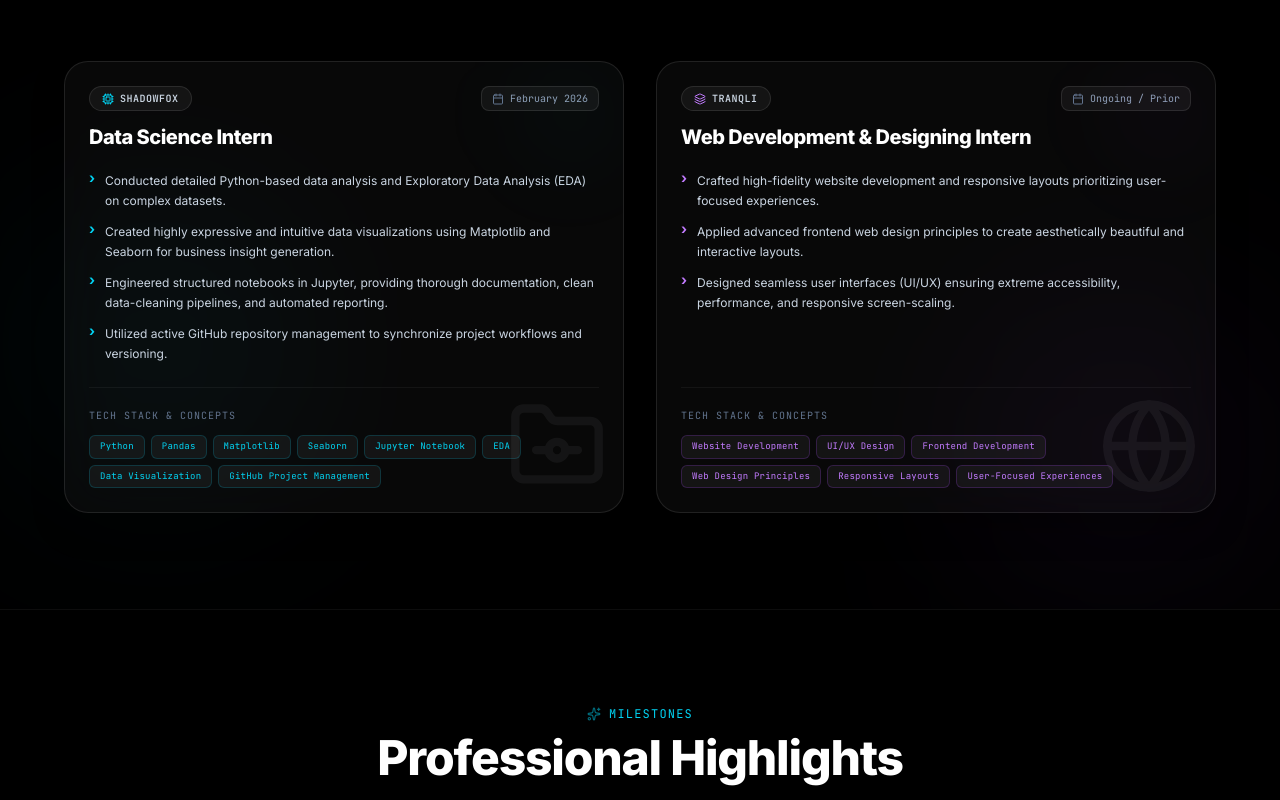
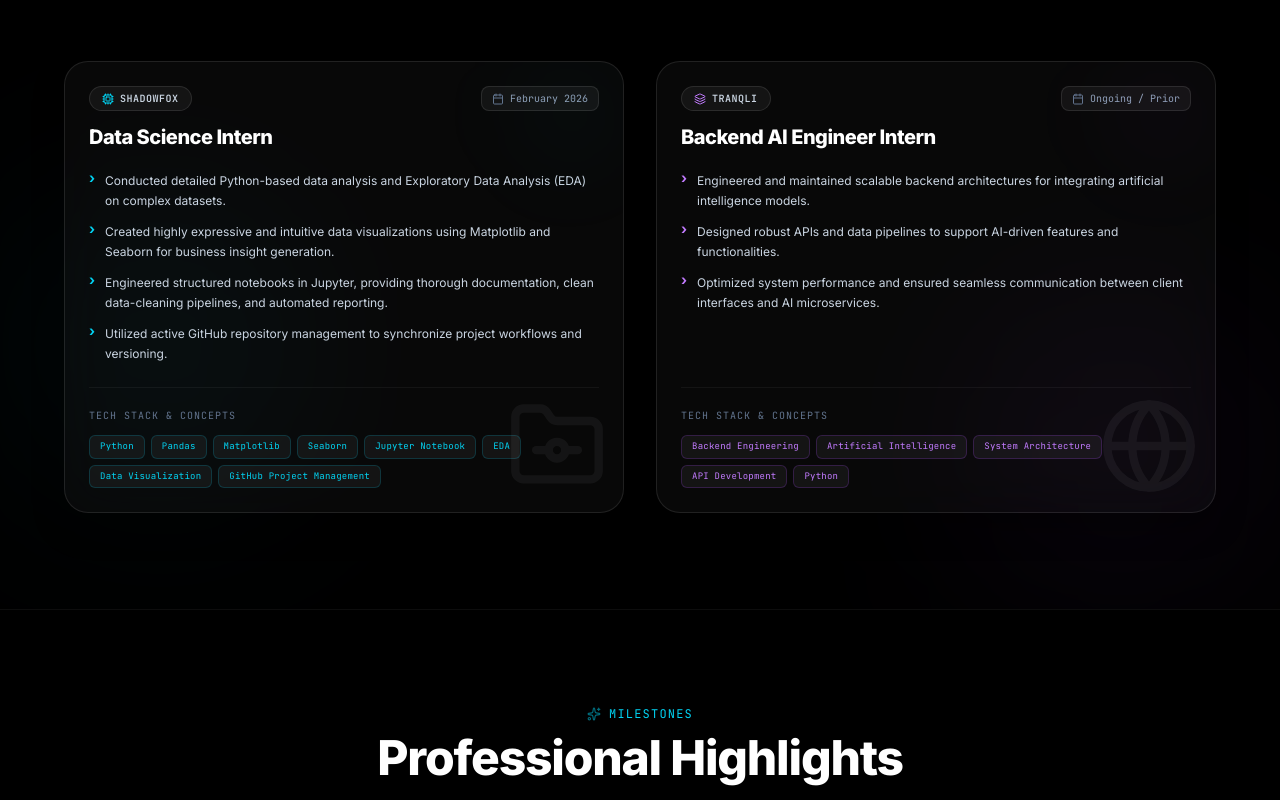
Before and after one commit to mohitsharma111206/mohit-portfolio, a React (Vite) app: page / in a window 1280 px wide. Shown: the part 2560-3360 px from the top of the page. Built offline with nearby package versions, Linux system fonts and the light colour scheme.

Commit message:
chore: update Tranqli internship to Backend AI Engineer and add certificate link

```diff
--- a/src/types.ts
+++ b/src/types.ts
@@ -89,13 +89,13 @@ export const internships: Internship[] = [
   },
   {
     company: "Tranqli",
-    role: "Web Development & Designing Intern",
+    role: "Backend AI Engineer Intern",
     duration: "Ongoing / Prior",
-    skills: ["Website Development", "UI/UX Design", "Frontend Development", "Web Design Principles", "Responsive Layouts", "User-Focused Experiences"],
+    skills: ["Backend Engineering", "Artificial Intelligence", "System Architecture", "API Development", "Python"],
     description: [
-      "Crafted high-fidelity website development and responsive layouts prioritizing user-focused experiences.",
-      "Applied advanced frontend web design principles to create aesthetically beautiful and interactive layouts.",
-      "Designed seamless user interfaces (UI/UX) ensuring extreme accessibility, performance, and responsive screen-scaling."
+      "Engineered and maintained scalable backend architectures for integrating artificial intelligence models.",
+      "Designed robust APIs and data pipelines to support AI-driven features and functionalities.",
+      "Optimized system performance and ensured seamless communication between client interfaces and AI microservices."
     ],
     color: "from-purple-500/20 to-pink-500/20 border-purple-500/30 text-purple-400"
   }
@@ -155,17 +155,18 @@ export const certifications: Certification[] = [
   },
   {
     id: "cert-tranqli",
-    title: "Web Development & Designing Internship",
+    title: "Backend AI Engineer Internship",
     organization: "Tranqli",
     issued: "Recent",
     verificationBadge: true,
-    category: "Web Development",
+    category: "AI",
     highlights: [
-      "Web Development & Frontend Development",
-      "Responsive Layouts",
-      "UI/UX Design & Principles",
-      "User Experience & Website Design"
-    ]
+      "Backend Architecture & API Design",
+      "Artificial Intelligence Integration",
+      "System Optimization & Scalability",
+      "AI Microservices"
+    ],
+    certificateUrl: "https://www.linkedin.com/posts/mohit-sharma-ba0585386_backendengineering-ai-artificialintelligence-share-7487533363067760640-sesS/?utm_source=share&utm_medium=member_desktop&rcm=ACoAAF8gDGgBe5O-khN-zy_vJk3yrn6PjynmmfU"
   },
   {
     id: "cert-genai",
```
